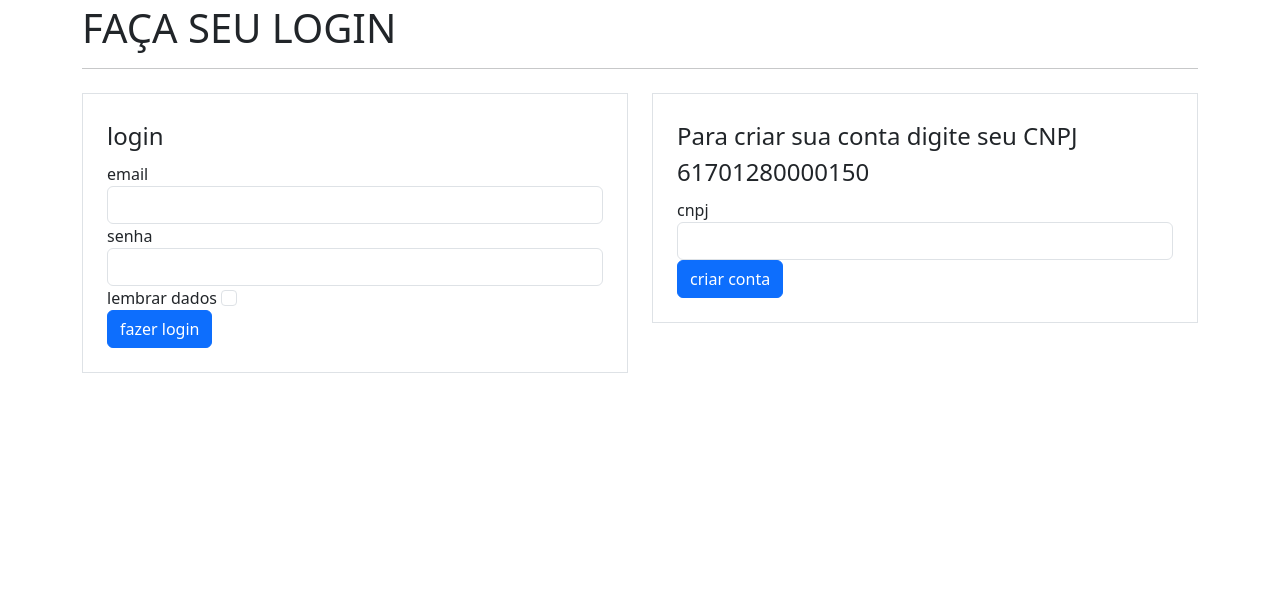
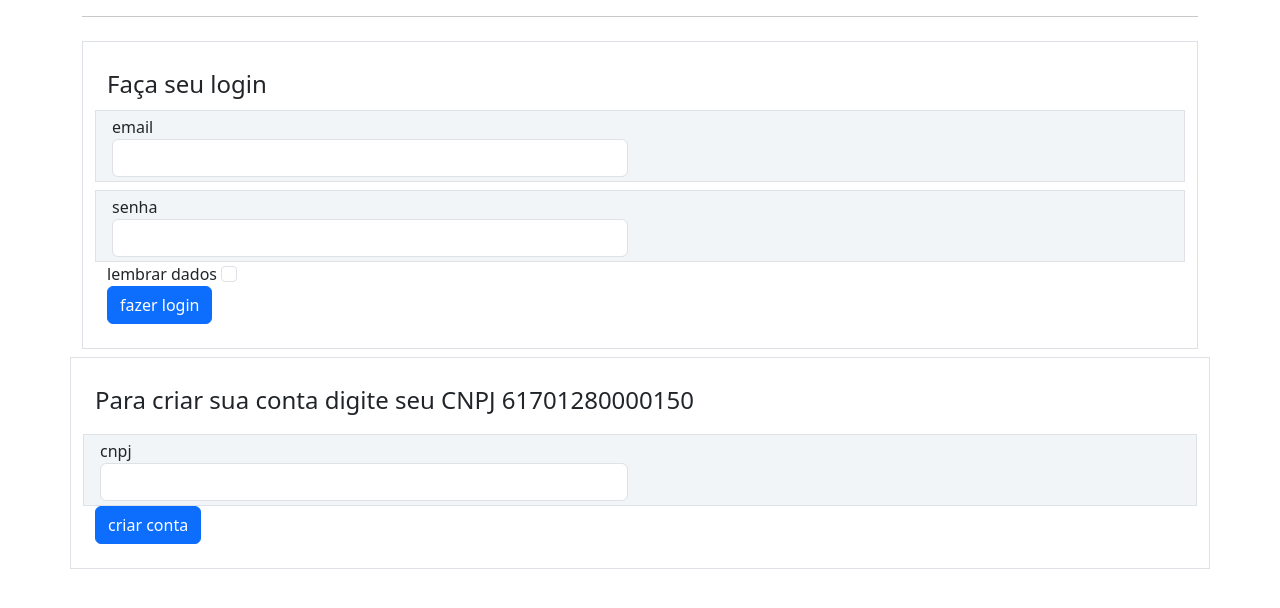
Before and after one commit to fbarrossampaio/venda_lotes, a Flask app: page /login in a window 1280 px wide. Shown: the part 56-664 px from the top of the page. Run offline with Flask 3, Linux system fonts and the light colour scheme; some libraries are stand-ins or nearby versions.

Commit message:
Update login.html

```diff
--- a/comunidadeimpressionadora/templates/login.html
+++ b/comunidadeimpressionadora/templates/login.html
@@ -1,7 +1,7 @@
 {%extends 'base.html'%}
 {%block body%}
 <div class="container">
-            <h1>FAÇA SEU LOGIN</h1>
+
     <hr>
     <div class="row">
         <div class="col">
@@ -9,8 +9,10 @@
                 {{form_login.hidden_tag()}}
                 <!-- layout ->utilities-> Margin and padding                          -->
                 <fieldset>
-                            <legend>login</legend>
-                                <div class="form-group">
+                    <legend>Faça seu login</legend>
+<!--                    <div class="form-group">-->
+                    <div class="row border mt-2 p-1 meupost">
+                        <div class="form-group col-md-6">
                             {{form_login.email.label(class="form-control-label")}}
                             {%if form_login.email.errors%}
                             {{form_login.email(class="form-control is-invalid")}}
@@ -23,7 +25,9 @@
                             {{form_login.email(class="form-control")}}
                             {%endif %}
                         </div>
-                                <div class="form-group">
+                    </div>
+                    <div class="row border mt-2 p-1 meupost">
+                        <div class="form-group col-md-6">
                             {{form_login.senha.label(class="form-control-label")}}
                             {%if form_login.senha.errors%}
                             {{form_login.senha(class="form-control is-invalid")}}
@@ -36,6 +40,7 @@
                             {{form_login.senha(class="form-control")}}
                             {%endif %}
                          </div>
+                    </div>
                     <div class="form-group">
 
                         {{form_login.lembrar_dados.label(class="form-check-label")}}
@@ -47,12 +52,13 @@
             </form>
         </div>
 
-                <div class="col">
+<!--        <div class="col">-->
             <form method="post" action="" class="border p-4 mt-2">
                 {{ form_cnpj_novo.hidden_tag() }}
                 <legend>Para criar sua conta digite seu CNPJ 61701280000150</legend>
                 <fieldset>
-        <div class="form-group">
+                    <div class="row border mt-2 p-1 meupost">
+                        <div class="form-group col-md-6">
                             {{ form_cnpj_novo.cnpj.label(class="form-control-label") }}
                             {% if form_cnpj_novo.cnpj.errors %}
                             {{ form_cnpj_novo.cnpj(class="form-control is-invalid") }}
@@ -65,11 +71,12 @@
                             {{ form_cnpj_novo.cnpj(class="form-control") }}
                             {% endif %}
                         </div>
+                    </div>
                 </fieldset>
                 {{ form_cnpj_novo.botao_submit_cnpj(class="btn btn-primary") }}
             </form>
 
-                </div>
+<!--        </div>-->
     </div>
 </div>
 {%endblock%}
```
Lines whose indentation alone changed are shown as unchanged.
